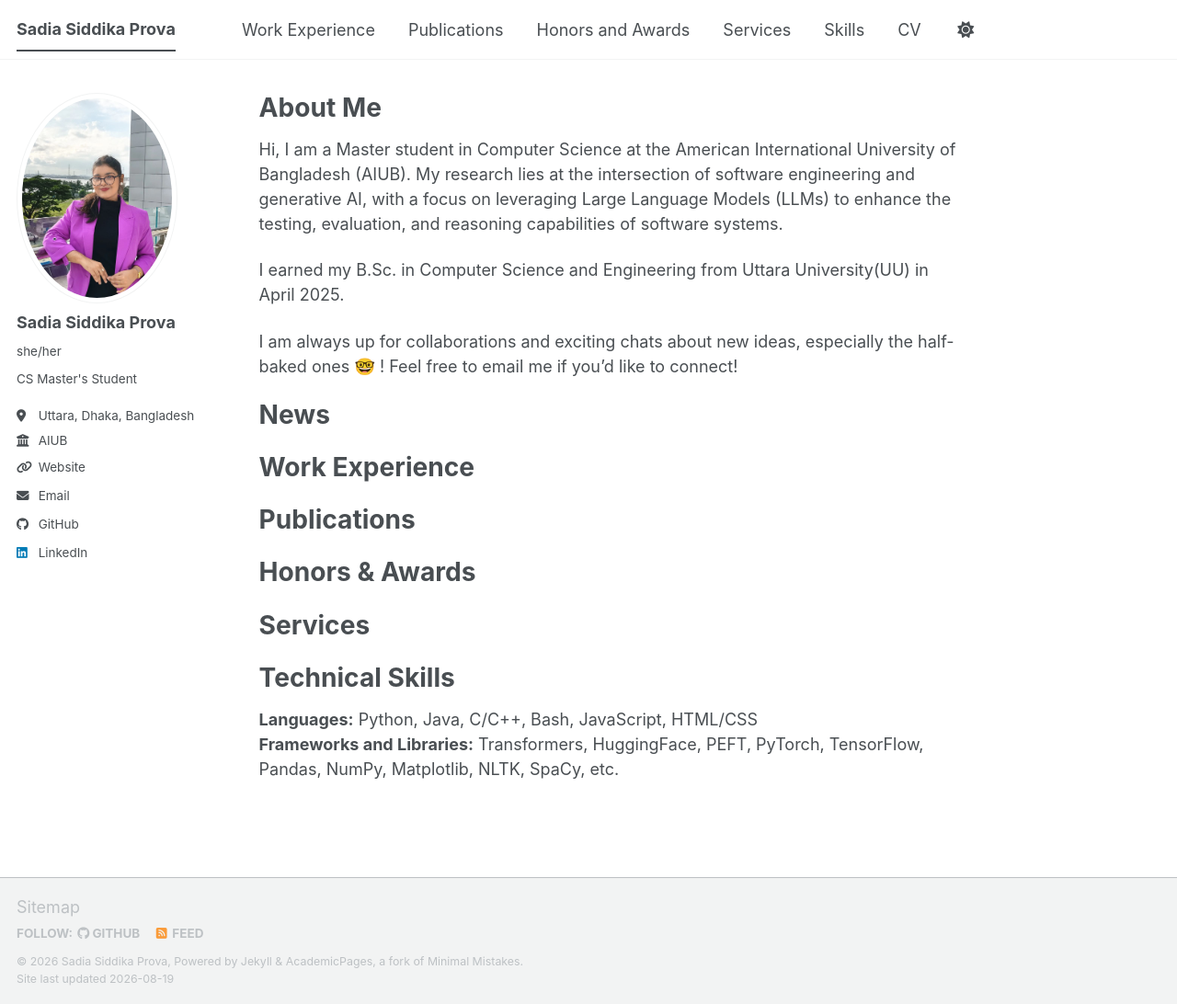
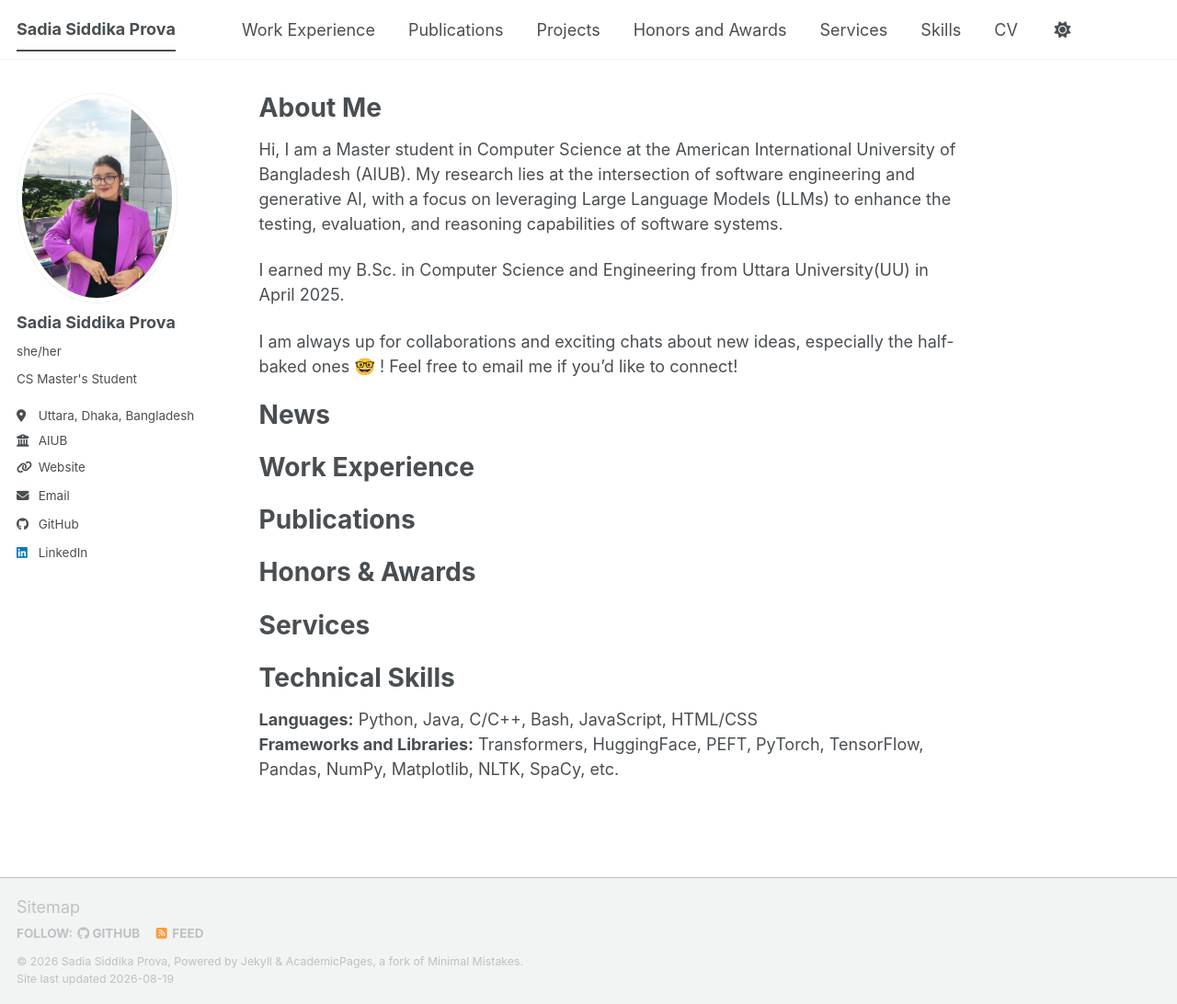
Before and after one commit to sadiaprova12/sadiaprova12.github.io, a Jekyll site: the page built from _pages/about.md, in a window 1280 px wide and 1092 px high. Shown: the whole window at 92% size. Built offline with Jekyll 4.4.1, drawn with Linux system fonts in a browser that asks for light colours; a script bundle is joined from its source files by our own code; library files that are not in the unit come from our copies.

Commit message:
projects added

```diff
--- a/_data/navigation.yml
+++ b/_data/navigation.yml
@@ -13,6 +13,8 @@ main:
 
   - title: "Publications"
     url: "/#publications"
+  - title: "Projects"
+    url: "/#projects"
 
   - title: "Honors and Awards"
     url: "/#awards"
```
